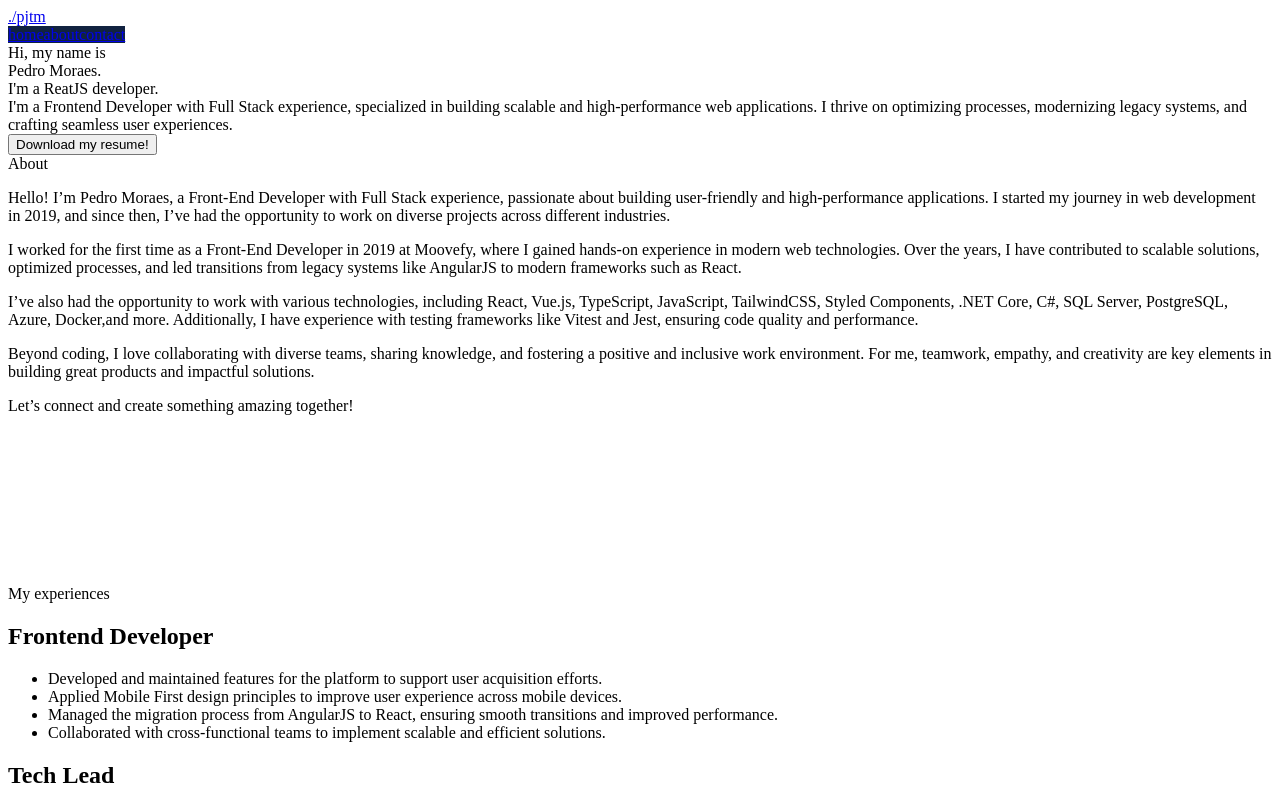
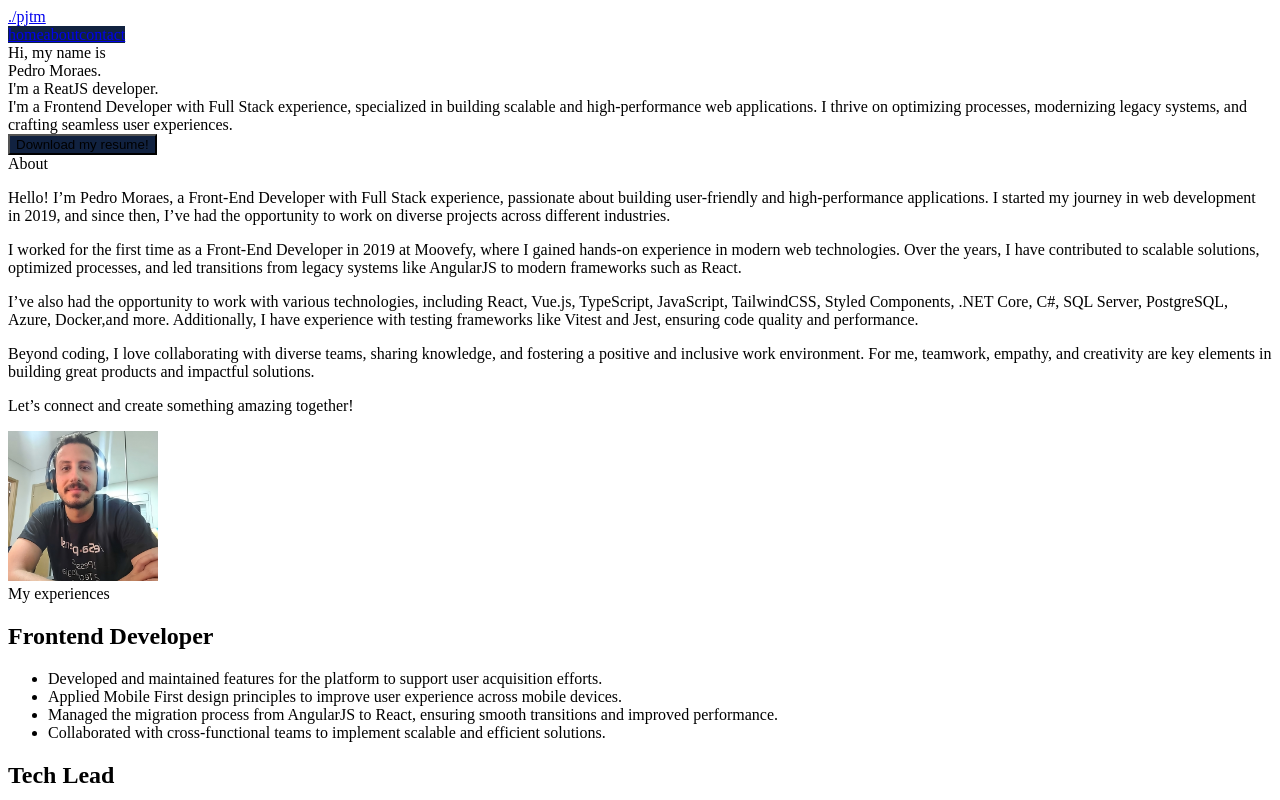
Before and after one commit to pedrojose06/portifolio, a Next.js app: page /HomePage/HomePage in a window 1280 px wide. Shown: the top 800 px of the page. Built offline with nearby package versions, Linux system fonts and the light colour scheme.

Commit message:
feat: improve elementes like button and image

```diff
--- a/src/app/components/Button/Button.tsx
+++ b/src/app/components/Button/Button.tsx
@@ -1,4 +1,6 @@
 'use client'
+import useDevice from '@/app/hooks/useDevice'
+import { motion } from 'motion/react'
 import { MouseEventHandler } from 'react'
 
 interface ButtonProps {
@@ -7,15 +9,28 @@ interface ButtonProps {
 }
 
 const Button = ({ children, onClick, ...props }: ButtonProps) => {
+  const { isMobile } = useDevice()
+
   return (
-    <button
-      className="rounded-md border-[1px] border-primary border-solid px-16 py-4 text-primary"
+    <motion.button
+      className="box-border rounded-md border border-primary border-b-[0.5px] border-b-primary border-solid px-16 py-4 text-primary"
       type="button"
       onClick={onClick}
       {...props}
+      initial={{
+        backgroundColor: '#112240',
+      }}
+      whileHover={{
+        color: '#112240',
+        backgroundColor: '#64FFDA',
+      }}
+      whileTap={{
+        color: '#112240',
+        backgroundColor: '#64FFDA',
+      }}
     >
       {children}
-    </button>
+    </motion.button>
   )
 }
 export default Button
--- a/src/pages/About/About.tsx
+++ b/src/pages/About/About.tsx
@@ -1,3 +1,6 @@
+import profilePic from '/public/images/me.jpeg'
+import Image from 'next/image'
+
 const About = () => {
   return (
     <section className="flex h-auto min-h-screenDvh flex-col py-24 md:flex-row">
@@ -46,9 +49,13 @@ const About = () => {
         </p>
       </div>
       <div className=" flex min-h-80 min-w-80 flex-1 items-center justify-center py-8 md:px-8">
-        <canvas className=" top-8 left-8 size-80 bg-gray-300 shadow-[10px_10px_0px_0px_rgba(100,_255,_218,_1)]">
-          &nbsp
-        </canvas>
+        <Image
+          src={profilePic}
+          alt="Profile Picture"
+          width={150}
+          height={150}
+          className="top-8 left-8 size-80 shadow-[10px_10px_0px_0px_rgba(100,_255,_218,_1)]"
+        />
       </div>
     </section>
   )
--- a/src/pages/Hero/Hero.tsx
+++ b/src/pages/Hero/Hero.tsx
@@ -2,7 +2,7 @@ import Button from '@/app/components/Button/Button'
 
 const Hero = () => {
   return (
-    <section className="flex h-screenDvh w-full flex-col items-start justify-center font-code text-white md:w-1/2 md:p-0">
+    <section className="mt-16 flex min-h-screenDvh w-full flex-col items-start justify-center font-code text-white md:mt-0 md:w-1/2 md:p-0">
       <div className="text-primary text-xs">Hi, my name is</div>
       <div className="py-5 font-fjalla text-6xl text-blue-100">
         Pedro Moraes.
@@ -17,7 +17,7 @@ const Hero = () => {
         optimizing processes, modernizing legacy systems, and crafting seamless
         user experiences.
       </div>
-      <div className="flex w-full justify-center pt-16 md:justify-start">
+      <div className="flex w-full justify-center pt-8 md:justify-start md:pt-16">
         <Button>Download my resume!</Button>
       </div>
     </section>
```
Also changed, not shown: public/images/me.jpeg (added).
